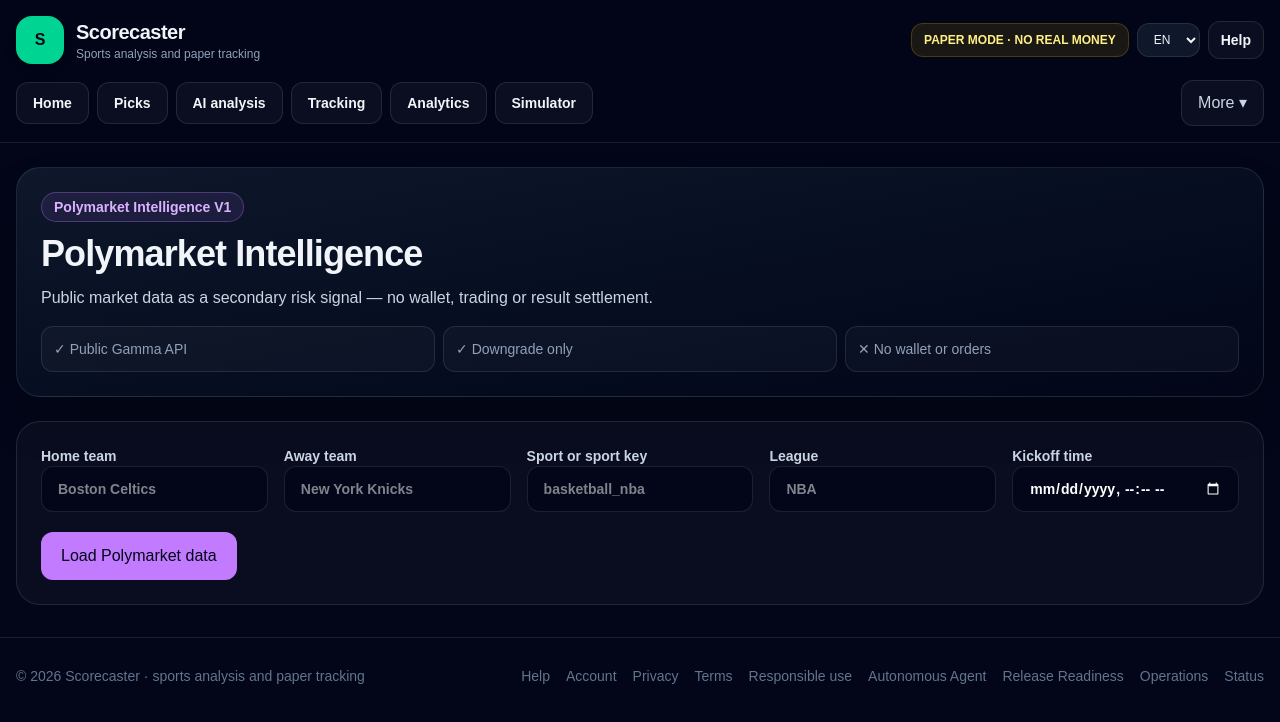
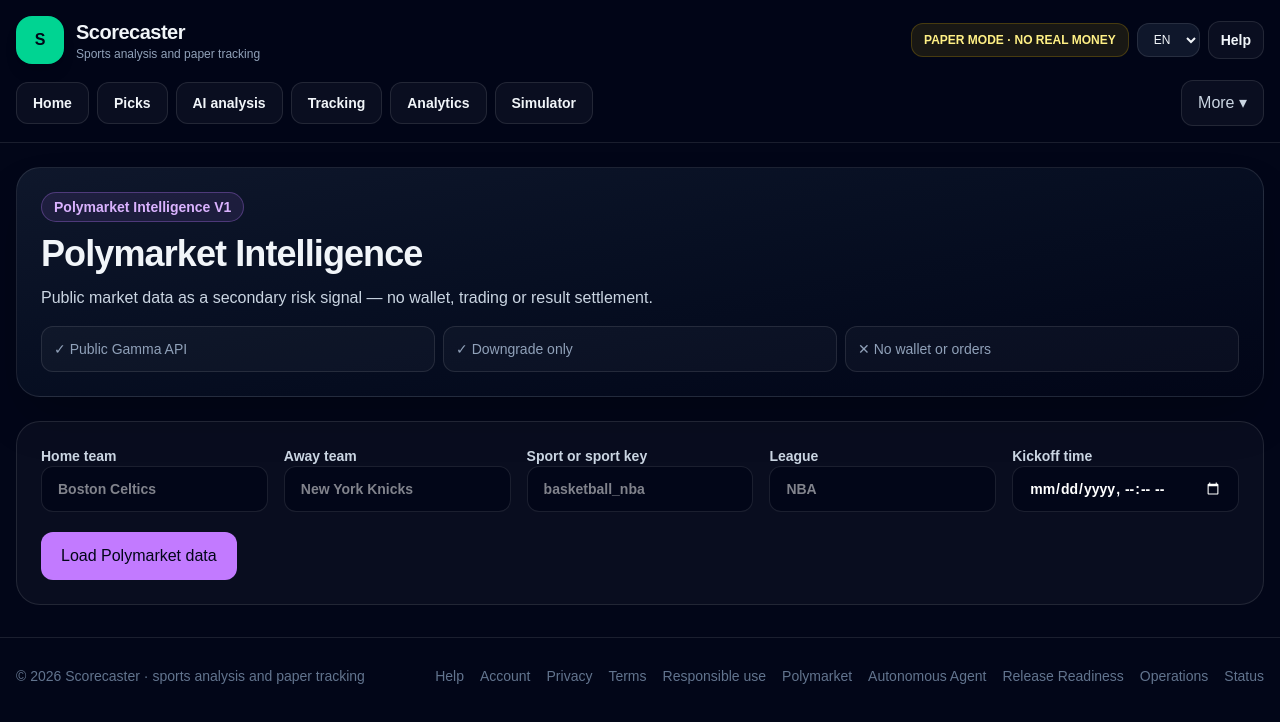
Before and after one commit to vv-glitchhub/scorecaster, a Next.js app: page /polymarket-intelligence in a window 1280 px wide. Shown: the top 722 px of the page. Built offline with nearby package versions, Linux system fonts and the light colour scheme.

Commit message:
Link Polymarket intelligence in navigation

```diff
--- a/app/components/AppShell.jsx
+++ b/app/components/AppShell.jsx
@@ -51,6 +51,12 @@ export default function AppShell({ children }) {
     description: tr({ fi: "Varjomallin kronologinen vertailu markkinakonsensukseen.", en: "Chronological shadow-model comparison against market consensus.", es: "Comparación cronológica del modelo sombra con el consenso de mercado." })
   }), [tr]);
 
+  const polymarketItem = useMemo(() => ({
+    href: "/polymarket-intelligence",
+    label: tr({ fi: "Polymarket-signaali", en: "Polymarket Intelligence", es: "Inteligencia de Polymarket" }),
+    description: tr({ fi: "Julkinen markkinadata vain päätöstä heikentävänä lisäriskisignaalina.", en: "Public market data used only as a downgrade-only risk signal.", es: "Datos públicos usados solo como señal de riesgo que puede rebajar decisiones." })
+  }), [tr]);
+
   const autonomousAgentItem = useMemo(() => ({
     href: "/autonomous-agent",
     label: tr({ fi: "Autonominen paperiagentti", en: "Autonomous Paper Agent", es: "Agente simulado autónomo" }),
@@ -99,13 +105,14 @@ export default function AppShell({ children }) {
         releaseReadinessItem,
         operationsItem,
         formRestLabItem,
+        polymarketItem,
         { href: "/intelligence", label: t("more.intelligence"), description: t("more.intelligenceDescription") },
         { href: "/clv", label: t("more.clv"), description: t("more.clvDescription") },
         { href: "/reports", label: t("more.reports"), description: t("more.reportsDescription") },
         { href: "/production-status", label: t("more.status"), description: t("more.statusDescription") }
       ]
     }
-  ], [t, eventsItem, watchlistItem, alertInboxItem, timelineItem, formRestLabItem, autonomousAgentItem, operationsItem, releaseReadinessItem]);
+  ], [t, eventsItem, watchlistItem, alertInboxItem, timelineItem, formRestLabItem, polymarketItem, autonomousAgentItem, operationsItem, releaseReadinessItem]);
 
   const mobileItems = primaryItems.slice(0, 5);
 
@@ -136,7 +143,7 @@ export default function AppShell({ children }) {
 
       <main className="mx-auto max-w-7xl px-4 py-6 pb-28 lg:pb-8"><ContextHelp />{children}</main>
       <nav className="fixed inset-x-0 bottom-0 z-50 grid grid-cols-5 border-t border-white/10 bg-slate-950/95 px-1 pb-[max(0.35rem,env(safe-area-inset-bottom))] pt-1 backdrop-blur-xl lg:hidden" aria-label={t("nav.quickAria")}>{mobileItems.map((item) => <Link key={item.href} href={item.href} className={`flex min-h-14 items-center justify-center rounded-xl px-1 text-center text-[11px] font-black ${isActive(item) ? "bg-emerald-400/15 text-emerald-300" : "text-slate-500"}`}>{item.short}</Link>)}</nav>
-      <footer className="border-t border-white/10 py-7"><div className="mx-auto max-w-7xl px-4"><div className="flex flex-col gap-4 text-sm text-slate-500 md:flex-row md:items-center md:justify-between"><div>© {new Date().getFullYear()} Scorecaster · {t("footer.summary")}</div><div className="flex flex-wrap gap-4"><Link href="/help" className="hover:text-white">{t("nav.help")}</Link><Link href="/profile" className="hover:text-white">{t("footer.account")}</Link><Link href="/privacy" className="hover:text-white">{t("footer.privacy")}</Link><Link href="/terms" className="hover:text-white">{t("footer.terms")}</Link><Link href="/responsible-use" className="hover:text-white">{t("footer.responsible")}</Link><Link href="/autonomous-agent" className="hover:text-white">Autonomous Agent</Link><Link href="/release-readiness" className="hover:text-white">Release Readiness</Link><Link href="/operations" className="hover:text-white">Operations</Link><Link href="/production-status" className="hover:text-white">{t("footer.status")}</Link></div></div></div></footer>
+      <footer className="border-t border-white/10 py-7"><div className="mx-auto max-w-7xl px-4"><div className="flex flex-col gap-4 text-sm text-slate-500 md:flex-row md:items-center md:justify-between"><div>© {new Date().getFullYear()} Scorecaster · {t("footer.summary")}</div><div className="flex flex-wrap gap-4"><Link href="/help" className="hover:text-white">{t("nav.help")}</Link><Link href="/profile" className="hover:text-white">{t("footer.account")}</Link><Link href="/privacy" className="hover:text-white">{t("footer.privacy")}</Link><Link href="/terms" className="hover:text-white">{t("footer.terms")}</Link><Link href="/responsible-use" className="hover:text-white">{t("footer.responsible")}</Link><Link href="/polymarket-intelligence" className="hover:text-white">Polymarket</Link><Link href="/autonomous-agent" className="hover:text-white">Autonomous Agent</Link><Link href="/release-readiness" className="hover:text-white">Release Readiness</Link><Link href="/operations" className="hover:text-white">Operations</Link><Link href="/production-status" className="hover:text-white">{t("footer.status")}</Link></div></div></div></footer>
     </div>
   );
 }
```
